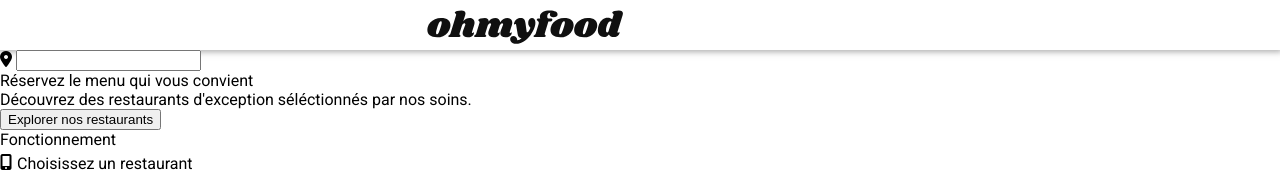
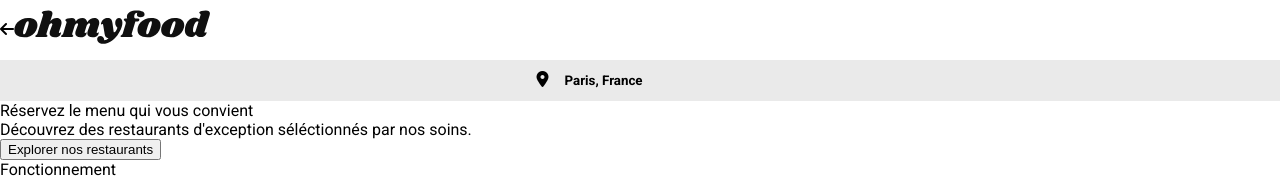
Before and after one commit to Hortleur/KevinBrun_3_200821, a website: page index.html in a window 1280 px wide. Shown: the top 178 px of the page. Drawn offline with Linux system fonts and the light colour scheme; a web font is replaced by a local one.

Commit message:
position logo

```diff
--- a/Css/Sass/Base/_font.scss
+++ b/Css/Sass/Base/_font.scss
@@ -4,3 +4,8 @@
 .title{
     font-family: "Shrikhand", sans-serif;
 }
+::placeholder{
+    font-family: "Roboto", sans-serif;
+    font-weight: bold;
+    color: black;
+}
--- a/Css/Sass/Layout/_logo.scss
+++ b/Css/Sass/Layout/_logo.scss
@@ -1,14 +1,17 @@
 header{
-    display: grid;
-    grid-template-columns: repeat(3,1fr);
+    display: flex;
     border-bottom: 2px solid transparent;
     @include header-shadow;
     & i{
-        visibility: $cacher;
+        display: block;
+        visibility: $visible;
+        align-self: center;
+        text-align: left;
+    }
+    & .logo{
+        display: block;
+        margin-top: 10px;
+        margin-bottom: 10px;
         align-self: center;
     }
-    & .logo{
-        width: 120%;
-        margin-top: 10px;
-    }
 }
--- a/Css/Sass/Main.scss
+++ b/Css/Sass/Main.scss
@@ -4,5 +4,22 @@
 @import "utils/variables";
 @import "Utils/mixins";
 @import "layout/logo";
+@import "layout/footer";
 
-@import "layout/footer"
+.body{
+    background-color: $body-color;
+}
+
+.search{
+    padding: 10px 0;
+    text-align: center;
+    border-bottom: 2px solid transparent;
+    background-color: #eaeaea;
+    label{
+        margin-right: 10px;
+    }
+    input{
+        border: none;
+        background-color: #eaeaea;
+    }
+}
--- a/Css/Sass/Utils/_mixins.scss
+++ b/Css/Sass/Utils/_mixins.scss
@@ -1,3 +1,3 @@
 @mixin header-shadow {
-    box-shadow: 0 0 6px 2px rgba(128, 128, 128, 0.637);
+    box-shadow: 0 0 6px 2px rgb(0, 0, 0);
 }
--- a/Css/Sass/Utils/_variables.scss
+++ b/Css/Sass/Utils/_variables.scss
@@ -3,6 +3,7 @@
 $second: #FF79DA;
 $thrid: #99E2D0;
 $footbg: black;
+$body-color: hsl(0,0%,90%);
 
 /*fleche retour*/
 $visible: visible;
--- a/index.html
+++ b/index.html
@@ -20,9 +20,11 @@
         </picture>
     </header>
         <!--Localisation-->
-    <div>
-        <i class="fas fa-map-marker-alt"></i>
-        <input type="search" name="Localisation" id="">
+    <div class="search">
+        <label for="recherche">
+            <i class="fas fa-map-marker-alt"></i>
+        </label>
+        <input type="search" name="Localisation" id="recherche" placeholder="Paris, France">
     </div>
     <section>
         <h1>
--- a/package.json
+++ b/package.json
@@ -4,8 +4,10 @@
   "description": "Projet 3 Openclassrooms",
   "main": "index.js",
   "scripts": {
-    "sass": "sass --watch ./css/sass/main.scss:./css/style.css"
+    "sass": "sass --watch ./css/sass/main.scss:./css/style.css",
+    "prefix": "postcss ./css/sass/main.css --use autoprefixer -d ./css/sass/prefixed/"
   },
   "author": "Brun Kevin",
-  "license": "ISC"
+  "license": "ISC",
+  "browserslist": "last 4 versions"
 }
```
Also changed, not shown: Css/Sass/Main.css, Css/Sass/prefixed/main.css (added), 1 other file.
